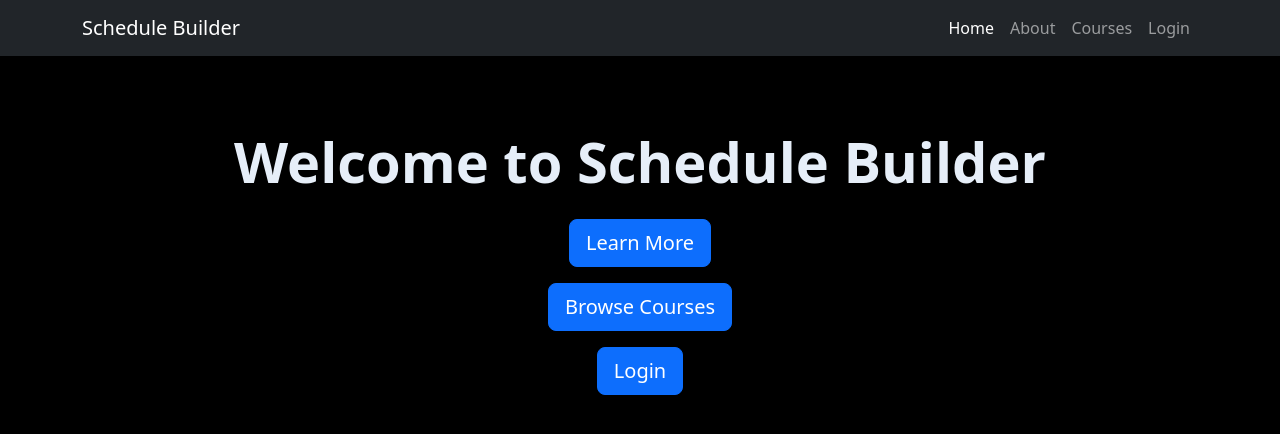
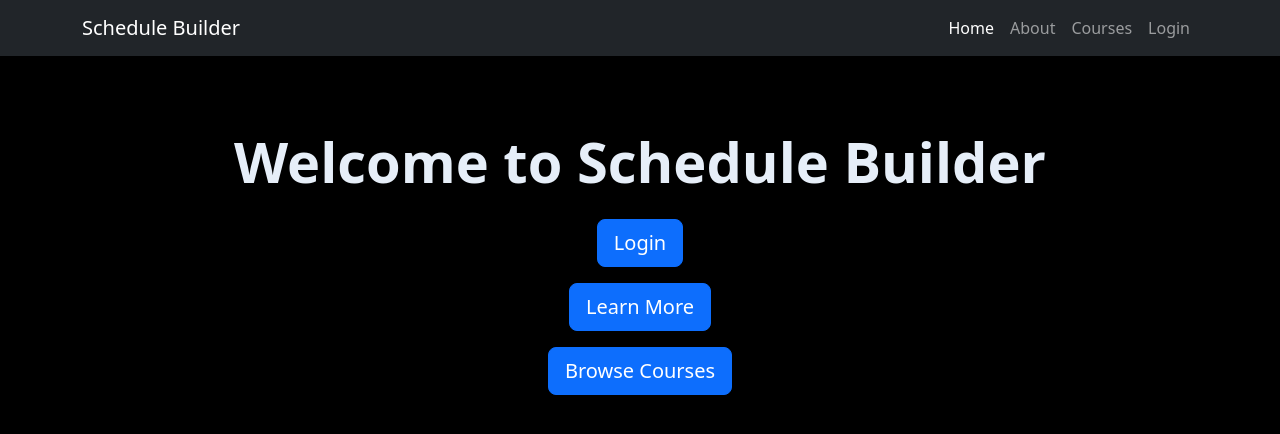
Before and after one commit to tstevens18/SDEV-Project-Group-3, a React (Vite) app: page /#/ in a window 1280 px wide. Shown: the top 434 px of the page. Built offline with nearby package versions, Linux system fonts and the light colour scheme.

Commit message:
trying to fix login button on homepage

```diff
--- a/src/pages/Home.jsx
+++ b/src/pages/Home.jsx
@@ -7,9 +7,10 @@ return (
     <div className="text-center py-5">
         <h1 className="display-4 fw-bold">Welcome to Schedule Builder</h1>
         <div className="mt-4 d-flex flex-column align-items-center gap-3">
+            <NavLink to="/login" className="btn btn-primary btn-lg">Login</NavLink>
             <NavLink to="/about" className="btn btn-primary btn-lg">Learn More</NavLink>
             <NavLink to="/courses" className="btn btn-primary btn-lg">Browse Courses</NavLink>
-            <NavLink to="/login" className="btn btn-primary btn-lg">Login</NavLink>
+
         </div>
     </div>
     )
```
